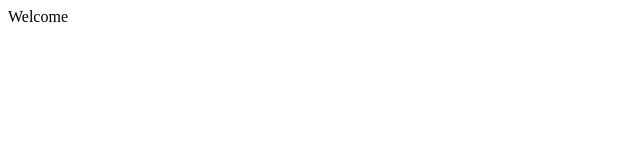
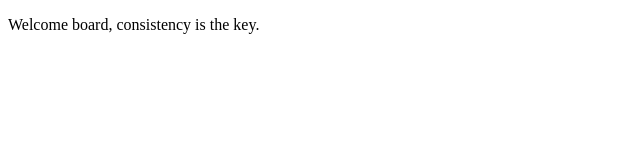
Before and after one commit to ambitiousankith-datatechi/git-learing, a plain HTML site: page index.html in a window 1280 px wide. Shown: the whole page, without its empty margins (0-640 px from the left). Drawn offline with Linux system fonts and the light colour scheme.

Commit message:
update the index file

```diff
--- a/index.html
+++ b/index.html
@@ -6,6 +6,8 @@
     <title>git learning</title>
 </head>
 <body>
-    Welcome
+    <p>
+        Welcome board, consistency is the key.
+    </p>
 </body>
 </html>
```
